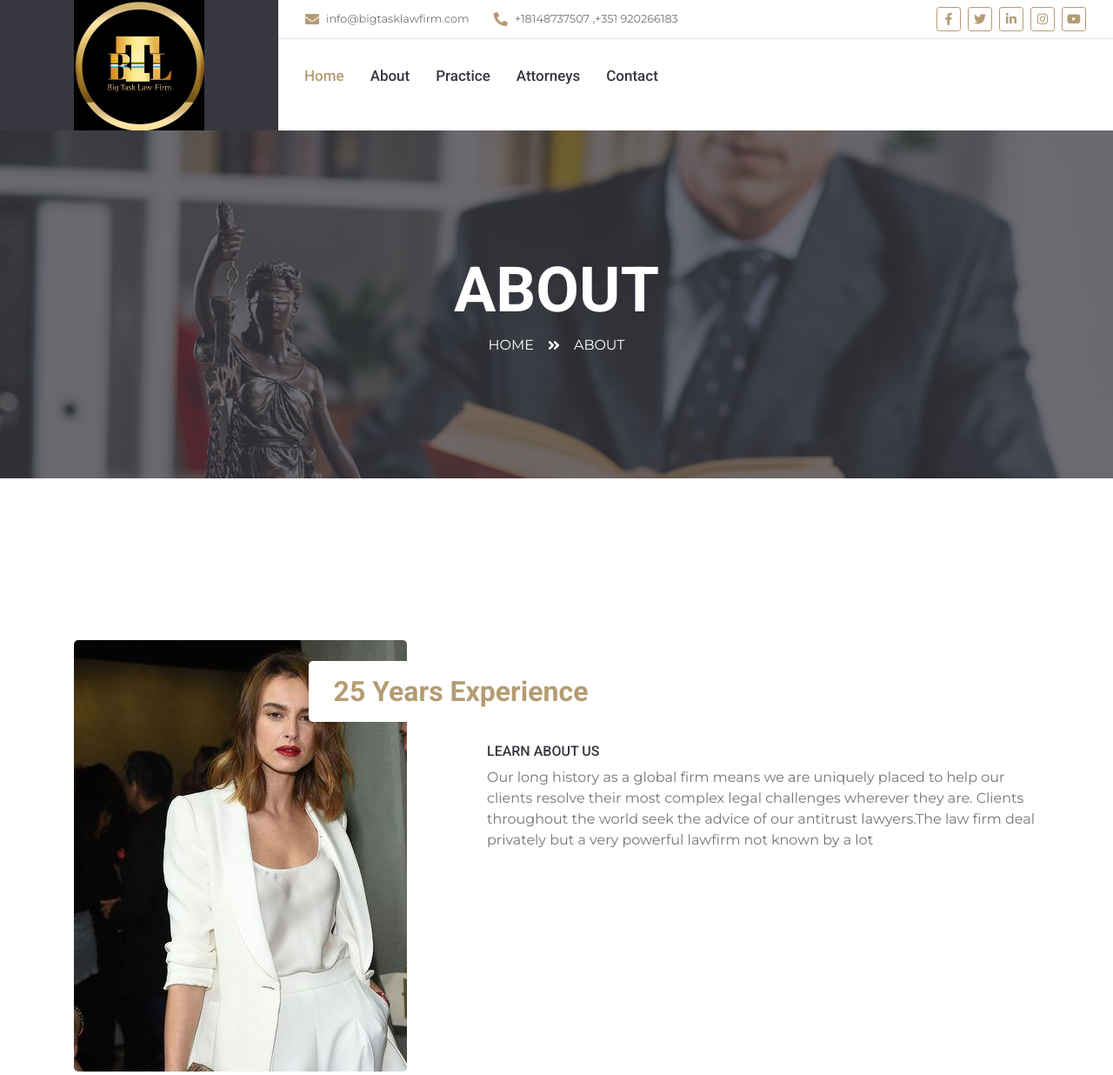
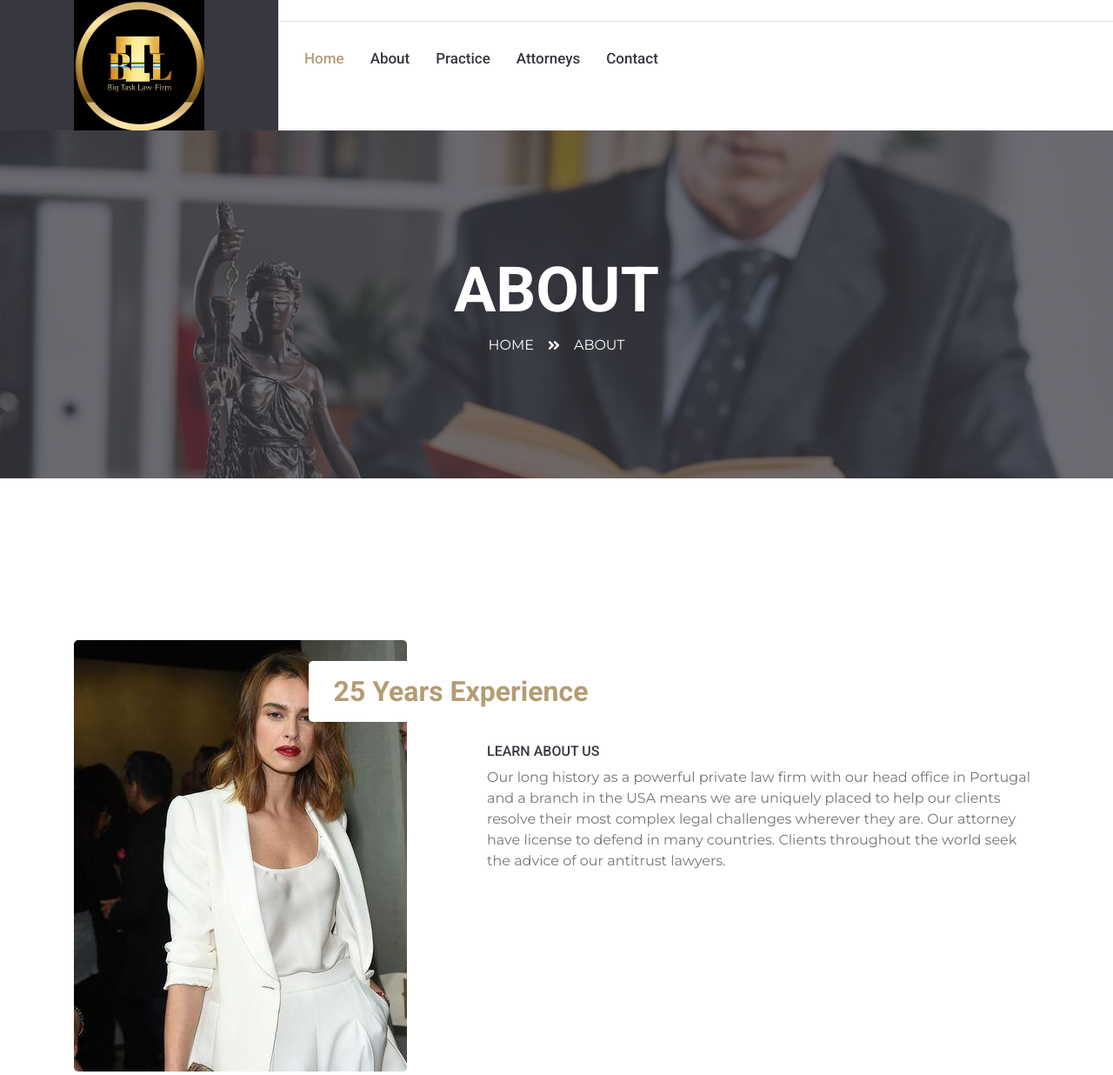
Before and after one commit to badassboy/bigtasklawfirm, a PHP site: page /about.php in a window 1280 px wide. Shown: the top 1236 px of the page at 87% size. Run offline with PHP 8.4, Linux system fonts and the light colour scheme; some libraries are stand-ins or nearby versions.

Commit message:
added some changes

```diff
--- a/about.php
+++ b/about.php
@@ -28,7 +28,7 @@
                 <div class="col-lg-7 mt-4 mt-lg-0">
                     <h2 class="position-relative text-center bg-white text-primary rounded p-3 mt-4 mb-4 d-none d-lg-block" style="width: 350px; margin-left: -205px;">25 Years Experience</h2>
                     <h6 class="text-uppercase">Learn About Us</h6>
-                    <p class="mb-4">Our long history as a global firm means we are uniquely placed to help our clients resolve their most complex legal challenges wherever they are. Clients throughout the world seek the advice of our antitrust lawyers.The law firm deal privately but a very powerful lawfirm not known by a lot </p>
+                    <p class="mb-4">Our long history as a powerful private law firm with our head office in Portugal and a branch in the USA means we are uniquely placed to help our clients resolve their most complex legal challenges wherever they are. Our attorney have license to defend in many countries. Clients throughout the world seek the advice of our antitrust lawyers.</p>
                 </div>
             </div>
         </div>
--- a/footer.php
+++ b/footer.php
@@ -28,7 +28,7 @@
                     <i class="fa fa-2x fa-phone-alt text-primary"></i>
                     <div class="ml-3">
                         <h5 class="text-white">Call Us</h5>
-                        <p class="m-0">+1619 345 6987</p>
+                        <p class="m-0">+18148737507 ,+351 920266183</p>
                     </div>
                 </div>
             </div>
@@ -42,10 +42,10 @@
                 </a>
                 <p>We implement the best law practices in our services which increase our genuity and reliable.Come and experience the new world of legal practice</p>
                 <div class="d-flex justify-content-start mt-4">
-                    <a class="btn btn-lg btn-outline-light btn-lg-square mr-2" href="#"><i class="fab fa-twitter"></i></a>
+                    <!-- <a class="btn btn-lg btn-outline-light btn-lg-square mr-2" href="#"><i class="fab fa-twitter"></i></a>
                     <a class="btn btn-lg btn-outline-light btn-lg-square mr-2" href="#"><i class="fab fa-facebook-f"></i></a>
                     <a class="btn btn-lg btn-outline-light btn-lg-square mr-2" href="#"><i class="fab fa-linkedin-in"></i></a>
-                    <a class="btn btn-lg btn-outline-light btn-lg-square" href="#"><i class="fab fa-instagram"></i></a>
+                    <a class="btn btn-lg btn-outline-light btn-lg-square" href="#"><i class="fab fa-instagram"></i></a> -->
                 </div>
             </div>
 
@@ -54,8 +54,8 @@
                 <div class="d-flex flex-column justify-content-start">
                     <a class="text-white mb-2" href="index.php"><i class="fa fa-angle-right mr-2"></i>Home</a>
                     <a class="text-white mb-2" href="about.php"><i class="fa fa-angle-right mr-2"></i>About</a>
-                    <a class="text-white mb-2" href="services.php"><i class="fa fa-angle-right mr-2"></i>Services</a>
-                    <a class="text-white mb-2" href="attorney.php"><i class="fa fa-angle-right mr-2"></i>Attorney</a>
+                    <a class="text-white mb-2" href="service.php"><i class="fa fa-angle-right mr-2"></i>Services</a>
+                    <a class="text-white mb-2" href="team.php"><i class="fa fa-angle-right mr-2"></i>Attorney</a>
                     <a class="text-white" href="contact.php"><i class="fa fa-angle-right mr-2"></i>Contact</a>
                 </div>
             </div>
--- a/topbar.php
+++ b/topbar.php
@@ -41,19 +41,19 @@
             <div class="col-lg-9">
                 <div class="row bg-white border-bottom d-none d-lg-flex">
                     <div class="col-lg-7 text-left">
-                        <div class="h-100 d-inline-flex align-items-center py-2 px-3">
+                        <!-- <div class="h-100 d-inline-flex align-items-center py-2 px-3">
                             <i class="fa fa-envelope text-primary mr-2"></i>
                             <small>info@bigtasklawfirm.com</small>
                         </div>
                         <div class="h-100 d-inline-flex align-items-center py-2 px-2">
                             <i class="fa fa-phone-alt text-primary mr-2"></i>
                             <small>+18148737507 ,+351 920266183</small>
-                        </div>
+                        </div> -->
 
                     </div>
                     <div class="col-lg-5 text-right">
                         <div class="d-inline-flex align-items-center p-2">
-                            <a class="btn btn-sm btn-outline-primary btn-sm-square mr-2" href="">
+                            <!-- <a class="btn btn-sm btn-outline-primary btn-sm-square mr-2" href="">
                                 <i class="fab fa-facebook-f"></i>
                             </a>
                             <a class="btn btn-sm btn-outline-primary btn-sm-square mr-2" href="">
@@ -67,7 +67,7 @@
                             </a>
                             <a class="btn btn-sm btn-outline-primary btn-sm-square mr-2" href="">
                                 <i class="fab fa-youtube"></i>
-                            </a>
+                            </a> -->
                         </div>
                     </div>
                 </div>
```
Also changed, not shown: index.php (+6 -2 lines).
